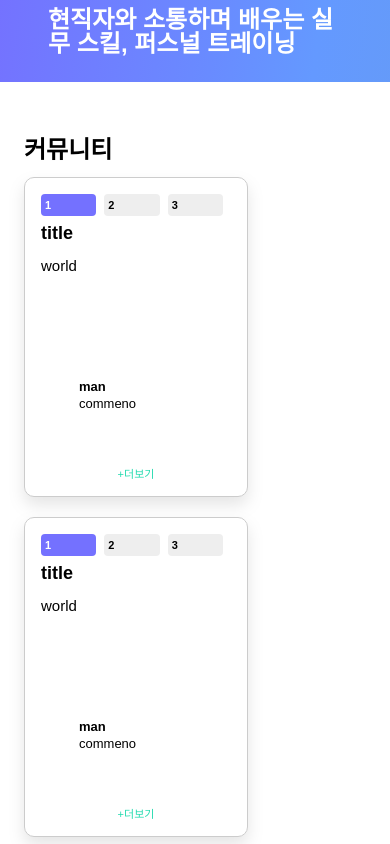
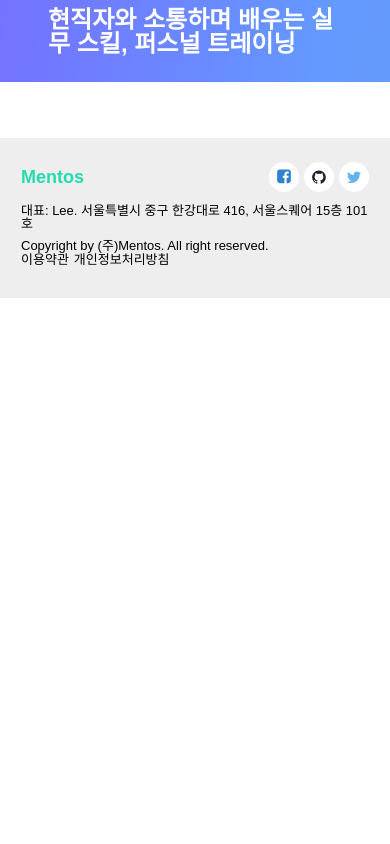
Before and after one commit to Leebonggu/mentos, a React (Create React App) app: page / in a window 390 px wide. Shown: the part 3140-3984 px from the top of the page. After the commit the page ends 3438 px from the top, so only its background shows below. Built offline with nearby package versions, Linux system fonts and the light colour scheme; a web font is replaced by a local one.

Commit message:
MT-19 Responsive Footer

```diff
--- a/src/App.tsx
+++ b/src/App.tsx
@@ -9,7 +9,6 @@
 function App() {
   const isDev = process.env.NODE_ENV === 'development';
   const isMobile = useMobileMode();
-  console.log(isMobile)
 
   return (
     <BrowserRouter basename={isDev ? '/' : process.env.PUBLIC_URL}>
--- a/src/components/CommunityCard/styles.ts
+++ b/src/components/CommunityCard/styles.ts
@@ -3,7 +3,6 @@
 
 // index
 export const CommunityContainer = styled.div`
-  width: 224px;
   height: 320px;
   padding: 16px;
   border-radius: 10px;
@@ -29,7 +28,7 @@
 `;
 
 export const CommentContents = styled.div`
-  width: 150px;
+  /* width: 150px; */
   margin-left: 8px;
   display: block;
   overflow: hidden;
--- a/src/components/Footer/MobileFooter.tsx
+++ b/src/components/Footer/MobileFooter.tsx
@@ -1,10 +1,42 @@
-import React from 'react';
-import { Container } from './styles';
+import { SocialFacebookIcon } from '@/assets/svg/SocialFacebookIcon';
+import { SocialGithubIcon } from '@/assets/svg/SocialGithubIcon';
+import { SocialTwitterIcon } from '@/assets/svg/SocialTwitterIcon';
+import Logo from '../atom/Logo';
+import {
+  Container,
+  MobildContents,
+  MobileContentsTop,
+  SocialIconWrapper,
+  MobileContentsBottom,
+  CorporateInformationBottom,
+  Address,
+  Copyright,
+  Policy
+} from './styles';
 
 function MobileFooter() {
   return (
     <Container>
-      Mobile
+      <MobildContents>
+        <MobileContentsTop>
+          <Logo isSticky />
+          <SocialIconWrapper>
+            <SocialFacebookIcon />
+            <SocialGithubIcon ml={5} />
+            <SocialTwitterIcon ml={5} />
+          </SocialIconWrapper>
+        </MobileContentsTop>
+        <MobileContentsBottom>
+          <Address>대표: Lee. 서울특별시 중구 한강대로 416, 서울스퀘어 15층 101호</Address>
+          <CorporateInformationBottom>
+            <Copyright>Copyright by (주)Mentos. All right reserved.</Copyright>
+            <Policy >
+              <span>이용약관</span>
+              <span>개인정보처리방침</span>
+            </Policy>
+          </CorporateInformationBottom>
+        </MobileContentsBottom>
+      </MobildContents>
     </Container>
   );
 }
--- a/src/components/Footer/index.tsx
+++ b/src/components/Footer/index.tsx
@@ -1,7 +1,6 @@
 import { SocialFacebookIcon } from '@/assets/svg/SocialFacebookIcon';
 import { SocialGithubIcon } from '@/assets/svg/SocialGithubIcon';
 import { SocialTwitterIcon } from '@/assets/svg/SocialTwitterIcon';
-import Icon from '@components/atom/Icon';
 import Logo from '@components/atom/Logo';
 import {
   Container,
@@ -38,9 +37,6 @@
           <SocialFacebookIcon />
           <SocialGithubIcon ml={5} />
           <SocialTwitterIcon ml={5} />
-          <Icon bgColor='gray_04'/>
-          <Icon bgColor='gray_04' ml={5} />
-          <Icon bgColor='gray_04' ml={5} />
         </SNSWrapper>
       </Contents>
     </Container>
--- a/src/components/Footer/styles.ts
+++ b/src/components/Footer/styles.ts
@@ -47,3 +47,31 @@
   justify-content: flex-end;
   width: 100%;
 `;
+
+
+// Mobile
+export const MobildContents = styled.div`
+  padding: 21px;
+  height: 100%;
+  display: flex;
+  flex-direction: column;
+`;
+
+export const MobileContentsTop = styled.div`
+  flex: 3;
+  display: flex;
+  justify-content: space-between;
+  align-items: center;
+`;
+
+export const SocialIconWrapper = styled.div`
+  display: flex;
+`;
+export const MobileContentsBottom = styled.div`
+  flex: 7;
+  display: flex;
+  flex-direction: column;
+  justify-content: space-evenly;
+  /* padding-top: 23px; */
+  font-size: ${props => props.theme.typography.size.xs};
+`;
--- a/src/constants/index.ts
+++ b/src/constants/index.ts
@@ -1,3 +1,3 @@
 export const SWIPER_IMAGE: string[] = [];
 
-export const MOBILE_BREAKPOINT = 640;
+export const MOBILE_BREAKPOINT = 768;
--- a/src/hooks/useMobileWidth.ts
+++ b/src/hooks/useMobileWidth.ts
@@ -2,7 +2,7 @@
 import { useEffect, useState } from 'react';
 
 function useMobileMode() {
-  const [isMobile, setIsMobile] = useState(false);
+  const [isMobile, setIsMobile] = useState<boolean>(window.innerWidth < MOBILE_BREAKPOINT);
 
   const getScreenSizeIsMobile = () => {
     setIsMobile(window.innerWidth < MOBILE_BREAKPOINT);
--- a/src/pages/Home/index.tsx
+++ b/src/pages/Home/index.tsx
@@ -49,7 +49,7 @@
     title: 'title',
     text:'world',
     author: 'nick',
-    tags: ["1", "2", "3"],
+    tags: ["1", "2"],
     comments: [{
       id: 1,
       author: 'man',
@@ -61,7 +61,7 @@
     title: 'title',
     text:'world',
     author: 'nick',
-    tags: ["1", "2", "3"],
+    tags: ["1", "2",],
     comments: [{
       id: 1,
       author: 'man',
@@ -73,7 +73,7 @@
     title: 'title',
     text:'world',
     author: 'nick',
-    tags: ["1", "2", "3"],
+    tags: ["1", "2",],
     comments: [{
       id: 1,
       author: 'man',
@@ -85,7 +85,7 @@
     title: 'title',
     text:'world',
     author: 'nick',
-    tags: ["1", "2", "3"],
+    tags: ["1", "2",],
     comments: [{
       id: 1,
       author: 'man',
```
